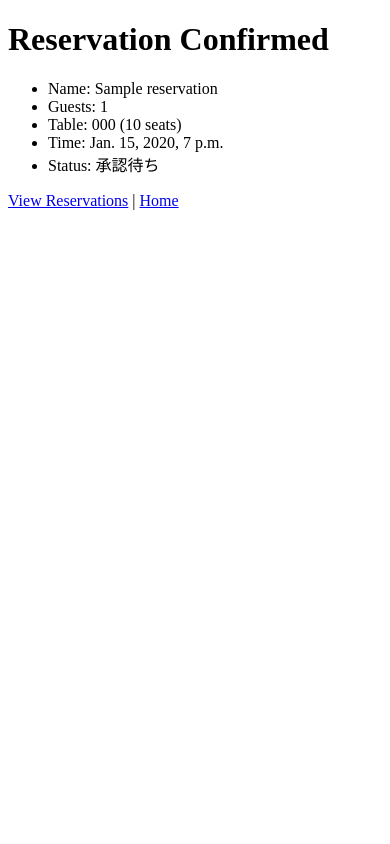
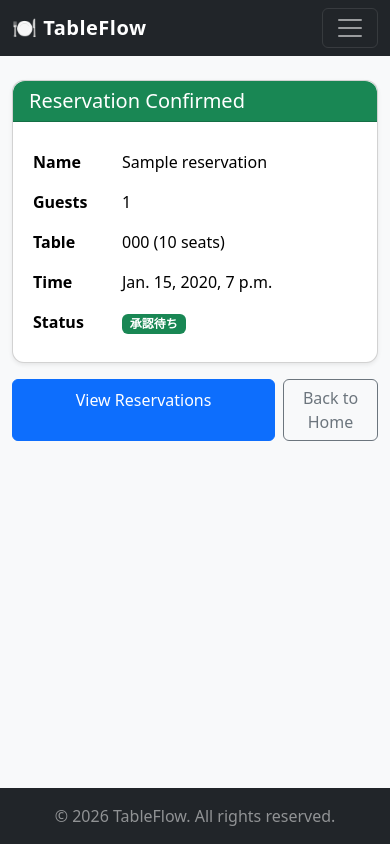
Before and after one commit to s1320072/TableFlow, a Django app: page /reservations/reservations/1/ in a window 390 px wide. Run offline with Django 5.2, Linux system fonts and the light colour scheme; tables that the repository leaves empty hold one stand-in row (values such as "Sample post").

Commit message:
Exercise 9: Successfully improve UI with Bootstrap and responsive design

```diff
--- /dev/null
+++ b/apps/reservations/static/css/style.css
@@ -0,0 +1,63 @@
+body {
+  background-color: #f8f9fa;
+}
+
+.navbar-brand {
+  font-weight: 700;
+  letter-spacing: 0.5px;
+}
+
+main {
+  min-height: 70vh;
+}
+
+.card {
+  border-radius: 0.75rem;
+}
+
+.card-header {
+  border-radius: 0.75rem 0.75rem 0 0 !important;
+}
+
+.form-label {
+  font-weight: 600;
+}
+
+.btn-primary {
+  padding: 0.5rem 2rem;
+}
+
+.reservation-list li {
+  border-left: 4px solid #0d6efd;
+  margin-bottom: 0.75rem;
+  padding: 0.75rem 1rem;
+  background-color: #fff;
+  border-radius: 0.5rem;
+  box-shadow: 0 1px 3px rgba(0, 0, 0, 0.08);
+}
+
+ul.errorlist {
+  list-style: none;
+  padding: 0;
+  margin: 0.25rem 0 0;
+  color: #dc3545;
+  font-size: 0.875rem;
+}
+
+ul.errorlist li {
+  padding: 0.25rem 0;
+}
+
+footer {
+  background-color: #212529;
+}
+
+@media (max-width: 576px) {
+  .card-body {
+    padding: 1.25rem;
+  }
+
+  .btn-primary {
+    width: 100%;
+  }
+}
--- /dev/null
+++ b/apps/reservations/templates/reservations/base.html
@@ -0,0 +1,46 @@
+<!DOCTYPE html>
+{% load static %}
+<html lang="en" class="h-100">
+<head>
+  <meta charset="UTF-8">
+  <meta name="viewport" content="width=device-width, initial-scale=1">
+  <title>{% block title %}TableFlow{% endblock %}</title>
+  <link href="https://cdn.jsdelivr.net/npm/bootstrap@5.3.3/dist/css/bootstrap.min.css" rel="stylesheet" integrity="sha384-QWTKZyjpPEjISv5WaRU9OFeRpok6YctnYmDr5pNlyT2bRjXh0JMhjY6hW+ALEwIH" crossorigin="anonymous">
+  <link rel="stylesheet" href="{% static 'css/style.css' %}">
+</head>
+<body class="d-flex flex-column h-100">
+  <nav class="navbar navbar-expand-lg navbar-dark bg-dark">
+    <div class="container">
+      <a class="navbar-brand" href="{% url 'home' %}">🍽️ TableFlow</a>
+      <button class="navbar-toggler" type="button" data-bs-toggle="collapse" data-bs-target="#navbarNav" aria-controls="navbarNav" aria-expanded="false" aria-label="Toggle navigation">
+        <span class="navbar-toggler-icon"></span>
+      </button>
+      <div class="collapse navbar-collapse" id="navbarNav">
+        <ul class="navbar-nav ms-auto">
+          <li class="nav-item">
+            <a class="nav-link" href="{% url 'home' %}">Home</a>
+          </li>
+          <li class="nav-item">
+            <a class="nav-link" href="{% url 'reservation-list' %}">Reservations</a>
+          </li>
+          <li class="nav-item">
+            <a class="nav-link" href="{% url 'reservation-form' %}">New Reservation</a>
+          </li>
+        </ul>
+      </div>
+    </div>
+  </nav>
+
+  <main class="container py-4">
+    {% block content %}{% endblock %}
+  </main>
+
+  <footer class="footer mt-auto py-3 bg-dark text-white text-center">
+    <div class="container">
+      <span class="text-white-50">&copy; {% now "Y" %} TableFlow. All rights reserved.</span>
+    </div>
+  </footer>
+
+  <script src="https://cdn.jsdelivr.net/npm/bootstrap@5.3.3/dist/js/bootstrap.bundle.min.js" integrity="sha384-YvpcrYf0tY3lHB60NNkmXc5s9fDVZLESaAA55NDzOxhy9GkcIdslK1eN7N6jIeHz" crossorigin="anonymous"></script>
+</body>
+</html>
--- a/apps/reservations/templates/reservations/confirmation.html
+++ b/apps/reservations/templates/reservations/confirmation.html
@@ -1,16 +1,45 @@
-<!DOCTYPE html>
-<html>
-<head><title>Confirmation</title></head>
-<body>
-<h1>Reservation Confirmed</h1>
-<ul>
-  <li>Name: {{ reservation.customer_name }}</li>
-  <li>Guests: {{ reservation.num_guests }}</li>
-  <li>Table: {{ reservation.table.table_number }} ({{ reservation.table.capacity }} seats)</li>
-  <li>Time: {{ reservation.reservation_time }}</li>
-  <li>Status: {{ reservation.get_status_display }}</li>
-</ul>
-<a href="{% url 'reservation-list' %}">View Reservations</a> |
-<a href="{% url 'home' %}">Home</a>
-</body>
-</html>
+{% extends "reservations/base.html" %}
+
+{% block title %}Confirmation{% endblock %}
+
+{% block content %}
+<div class="row justify-content-center">
+  <div class="col-lg-6 col-md-8">
+    <div class="card shadow-sm">
+      <div class="card-header bg-success text-white">
+        <h2 class="h5 mb-0">Reservation Confirmed</h2>
+      </div>
+      <div class="card-body">
+        <table class="table table-borderless mb-0">
+          <tbody>
+            <tr>
+              <th class="ps-0 w-25" scope="row">Name</th>
+              <td>{{ reservation.customer_name }}</td>
+            </tr>
+            <tr>
+              <th class="ps-0" scope="row">Guests</th>
+              <td>{{ reservation.num_guests }}</td>
+            </tr>
+            <tr>
+              <th class="ps-0" scope="row">Table</th>
+              <td>{{ reservation.table.table_number }} ({{ reservation.table.capacity }} seats)</td>
+            </tr>
+            <tr>
+              <th class="ps-0" scope="row">Time</th>
+              <td>{{ reservation.reservation_time }}</td>
+            </tr>
+            <tr>
+              <th class="ps-0" scope="row">Status</th>
+              <td><span class="badge bg-success">{{ reservation.get_status_display }}</span></td>
+            </tr>
+          </tbody>
+        </table>
+      </div>
+    </div>
+    <div class="mt-3 d-flex gap-2">
+      <a href="{% url 'reservation-list' %}" class="btn btn-primary">View Reservations</a>
+      <a href="{% url 'home' %}" class="btn btn-outline-secondary">Back to Home</a>
+    </div>
+  </div>
+</div>
+{% endblock %}
```
Also changed, not shown: apps/reservations/forms.py (+8 -1 lines), apps/reservations/templates/reservations/form.html (+39 -15 lines), apps/reservations/templates/reservations/home.html (+21 -12 lines), apps/reservations/templates/reservations/list.html (+34 -16 lines).
